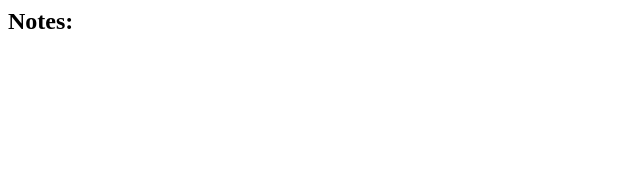
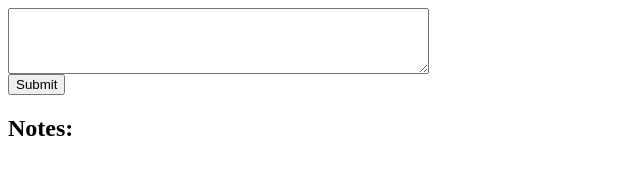
Before and after one commit to YoyoCodes/Notes-app, a website: page index.html in a window 1280 px wide. Shown: the whole page, without its empty margins (0-640 px from the left). Drawn offline with Linux system fonts and the light colour scheme.

Commit message:
Added a form to index page

```diff
--- a/index.html
+++ b/index.html
@@ -4,6 +4,11 @@
 </head>
 
 <body>
+<form id="text" action="notes/new" method="post">
+<textarea rows="4" cols="50"></textarea><br>
+<input type="submit" value="Submit">
+</form>
+
 <h2>Notes:</h2>
 <div id="app"></div>
 <div id="note"></div>
```
Also changed, not shown: README.md.
